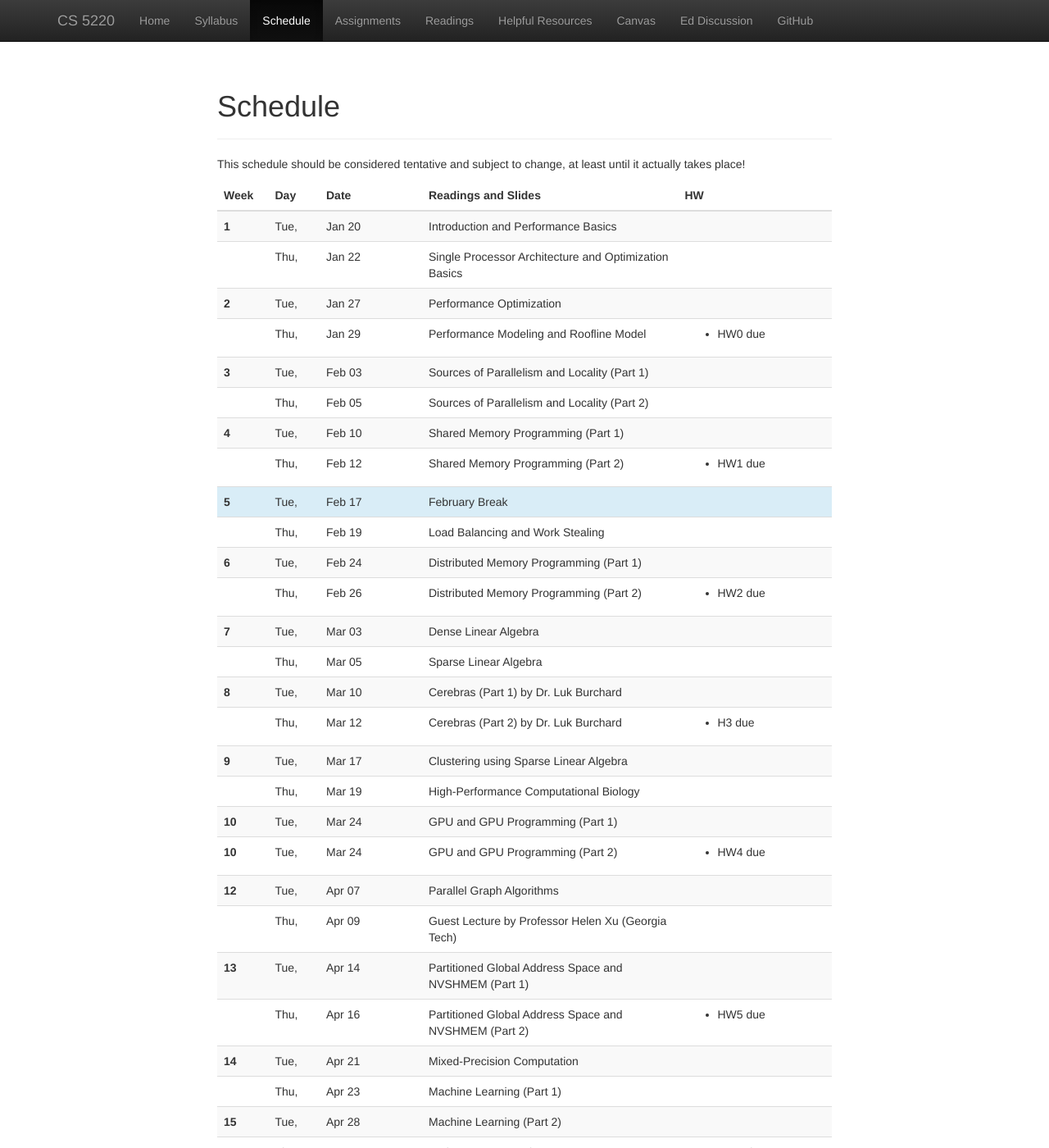
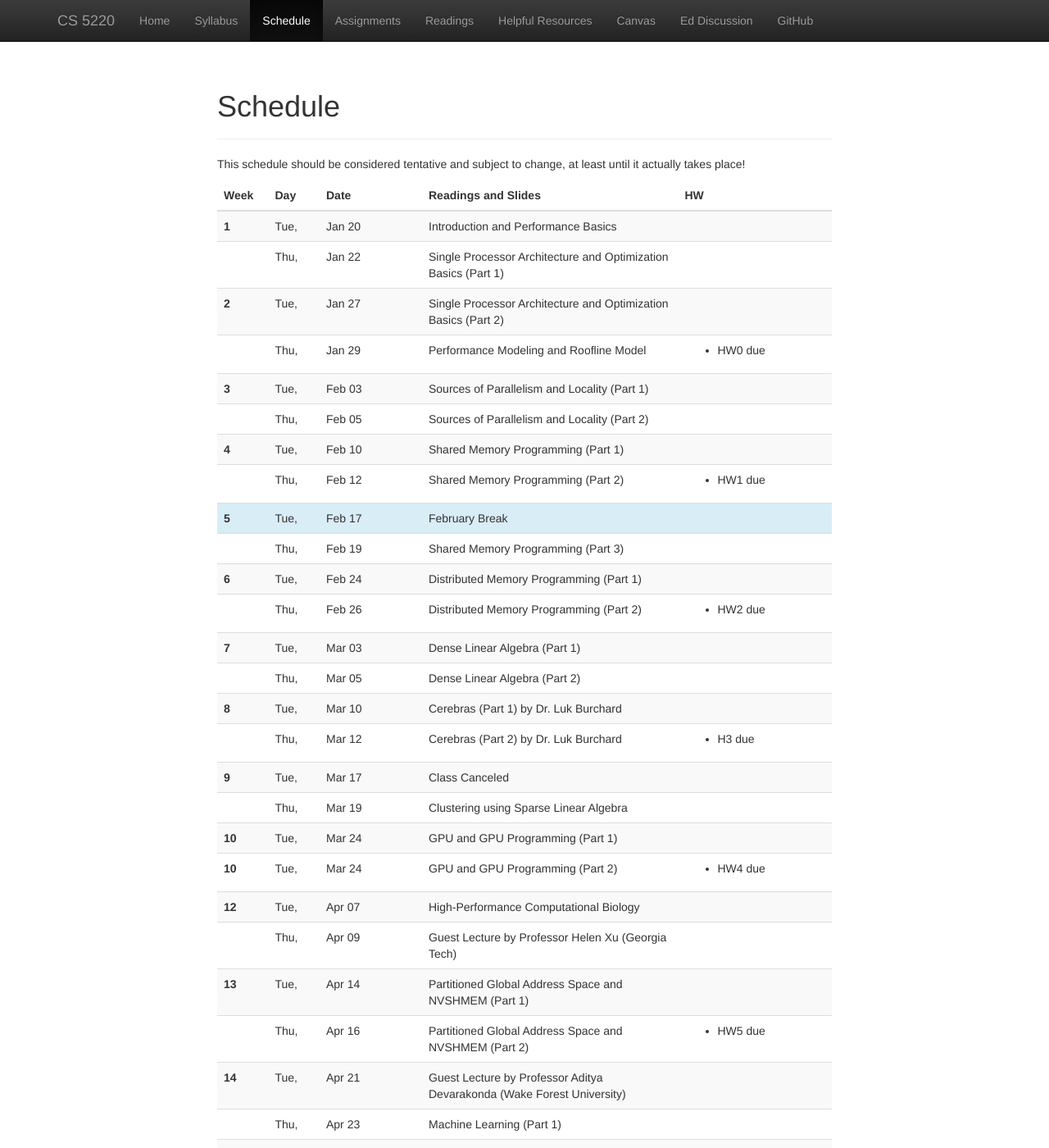
Before and after one commit to cs5220-26sp/web, a Jekyll site: the page built from web/schedule.html, in a window 1280 px wide and 1400 px high. Shown: the whole window at 82% size. Built offline with Jekyll 4.4.1, drawn with Linux system fonts in a browser that asks for light colours; nearby versions of some CDN libraries.

Commit message:
Update lecture topics with part designations

```diff
--- a/web/_data/lectures.yml
+++ b/web/_data/lectures.yml
@@ -7,7 +7,7 @@
   # slides: 01-intro
 -
   date: 2026-01-22
-  info: Single Processor Architecture and Optimization Basics
+  info: Single Processor Architecture and Optimization Basics (Part 1)
   # slides: 02-perf-basics
   # notes: 01-perf-basics.html
 #
@@ -16,7 +16,7 @@
 #
 -
   date: 2026-01-27
-  info: Performance Optimization
+  info: Single Processor Architecture and Optimization Basics (Part 2)
   # slides: 03-single-core
 -
   date: 2026-01-29
@@ -57,7 +57,7 @@
   break: February Break
 -
   date: 2026-02-19
-  info: Load Balancing and Work Stealing
+  info: Shared Memory Programming (Part 3)
   # slides: 09-mpi
 #
 # ==================
@@ -78,12 +78,12 @@
 #
 -
   date: 2026-03-03
-  info: Dense Linear Algebra
+  info: Dense Linear Algebra (Part 1)
   # travel: SIAM PP
   # slides: 12-gpu
 -
   date: 2026-03-05
-  info: Sparse Linear Algebra
+  info: Dense Linear Algebra (Part 2)
   # travel: SIAM PP
   # slides: 13-gpu
 #
@@ -103,11 +103,11 @@
 #
 -
   date: 2026-03-17
-  info: Clustering using Sparse Linear Algebra
+  info: Class Canceled
   # slides: 14-densela
 -
   date: 2026-03-19
-  info: High-Performance Computational Biology
+  info: Clustering using Sparse Linear Algebra
   # slides: 15-densela
 #
 # ==================
@@ -129,7 +129,7 @@
 #
 -
   date: 2026-04-07
-  info: Parallel Graph Algorithms
+  info: High-Performance Computational Biology
   # slides: 18-partition
 -
   date: 2026-04-09
@@ -152,7 +152,7 @@
 #
 -
   date: 2026-04-21
-  info: Mixed-Precision Computation
+  info: Guest Lecture by Professor Aditya Devarakonda (Wake Forest University)
   # slides: 20-fp
 -
   date: 2026-04-23
```
